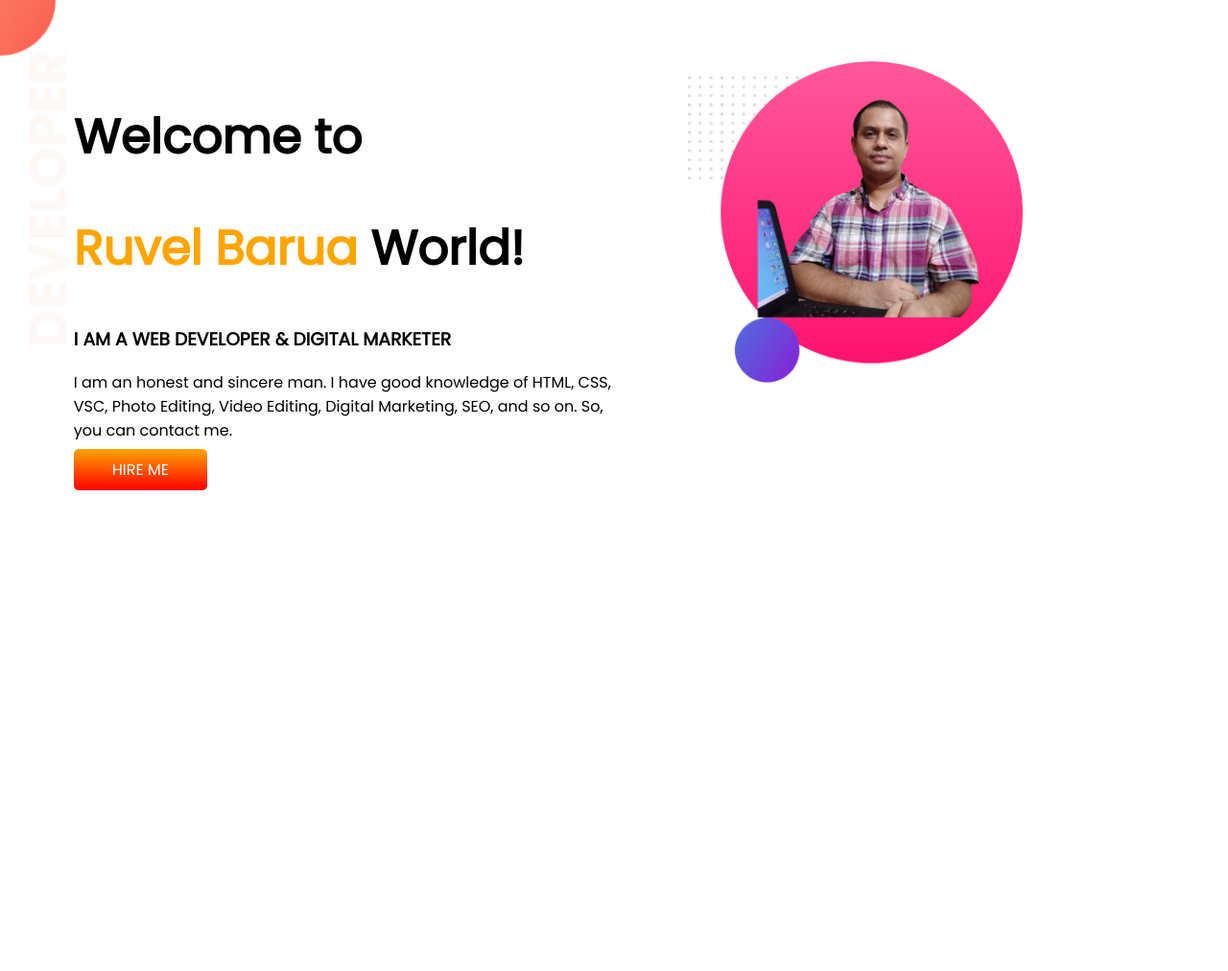
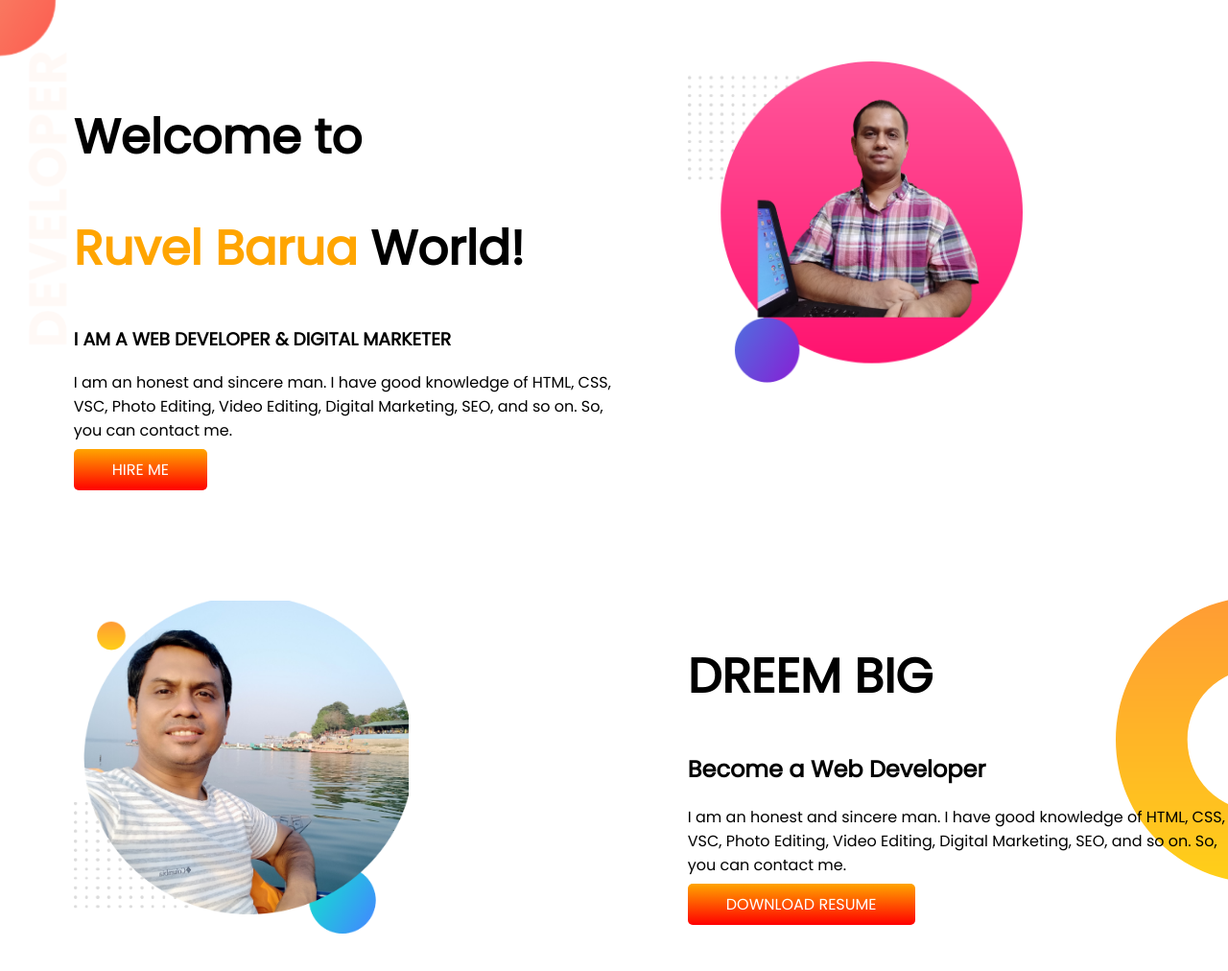
Before and after one commit to ruvelbarua/developer-porfolio, a plain HTML site: page index.html in a window 1280 px wide. Shown: the whole page at 96% size. Before the commit the page ends 800 px from the top, so only its background shows below. Drawn offline with Linux system fonts and the light colour scheme.

Commit message:
update page

```diff
--- a/index.html
+++ b/index.html
@@ -26,6 +26,19 @@
             <img src="images/ruvel1.png" alt="">
         </div>
     </section>
+    <section class="dream-big">
+        <div class="half-width">
+            <img src="images/ruvel3.png" alt="">
+        </div>
+        <div class="half-width">
+            <h1>DREEM BIG</h1>
+            <h2>Become a Web Developer</h2>
+            <p>I am an honest and sincere man. I have good knowledge of HTML, CSS, VSC, Photo Editing, Video Editing,
+                Digital Marketing, SEO, and so on. So, you can contact me.</p>
+            <a class="link-button" target="_blank" href="">DOWNLOAD RESUME</a>
+        </div>
+
+    </section>
 </body>
 
 </html>
--- a/style.css
+++ b/style.css
@@ -10,6 +10,7 @@ h1{
 }
 section{
     display: flex;
+    margin-bottom: 60px;
 }
 .half-width{
     width:50%;
@@ -31,3 +32,9 @@ section{
     background-image: url(images/top-banner.png);
     background-repeat: no-repeat;
 }
+.dream-big{
+    background-image: url(images/dream-bg.png);
+    background-repeat: no-repeat;
+    background-position: right;
+
+}
```
